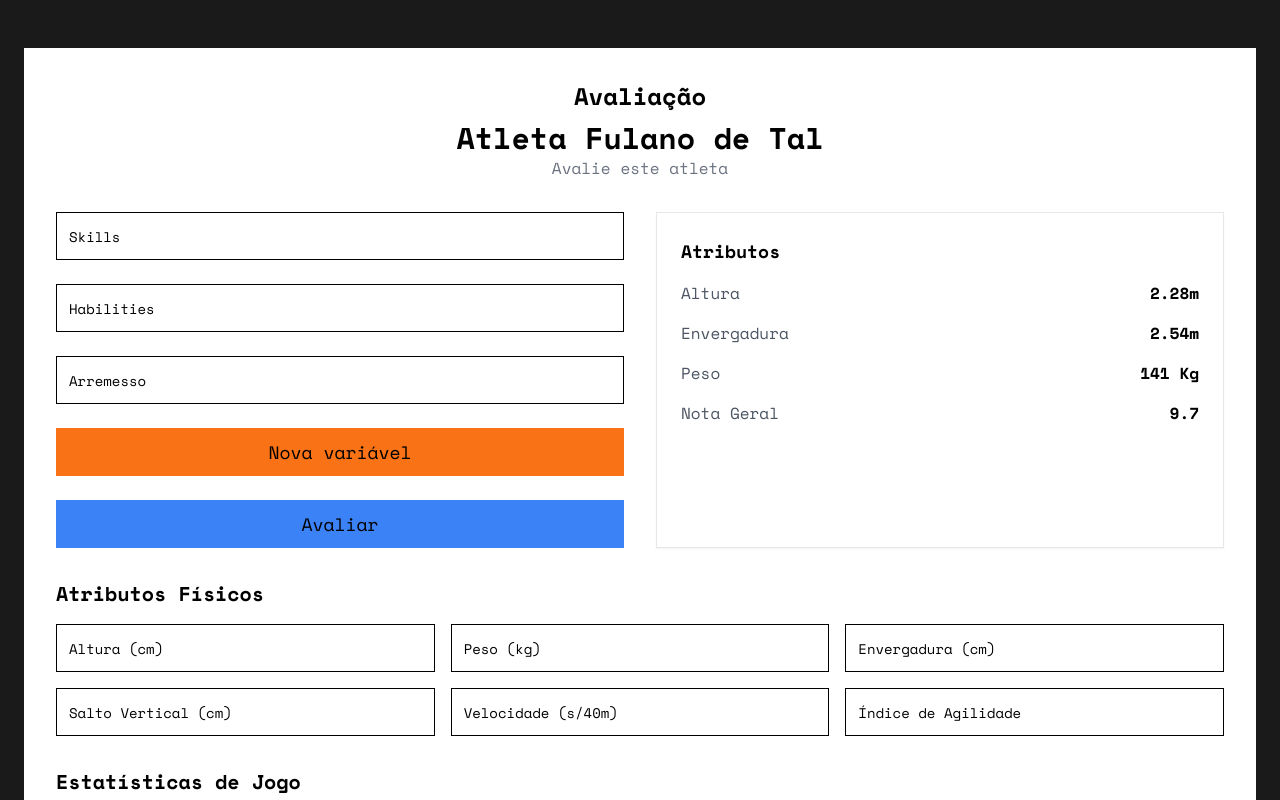
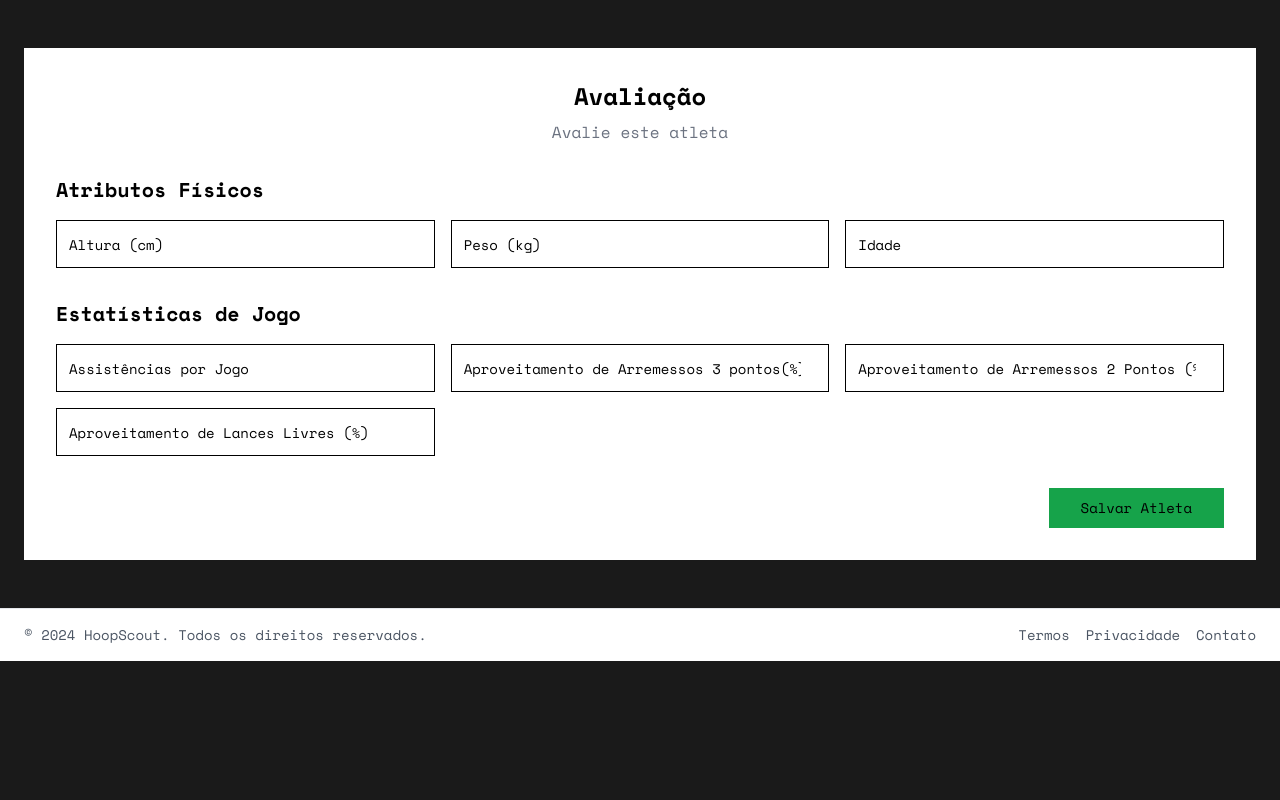
Before and after one commit to brenolino/hoop-scout, a Next.js app: page /athlete/rating in a window 1280 px wide. Shown: the top 800 px of the page. Built offline with nearby package versions, Linux system fonts and the light colour scheme.

Commit message:
ajustes pontuais

```diff
--- a/app/athlete/rating/page.tsx
+++ b/app/athlete/rating/page.tsx
@@ -9,32 +9,52 @@ import { Card } from "@/components/ui/card"
 import { Dialog, DialogContent, DialogHeader, DialogTitle, DialogTrigger } from "@/components/ui/dialog"
 import Footer from "../../components/footer"
 
-// Dados do atleta modelo para comparação
-const modelAthleteData = [
-  { attribute: "Altura", value: "2.28m" },
-  { attribute: "Envergadura", value: "2.54m" },
-  { attribute: "Peso", value: "141 Kg" },
-  { attribute: "Nota Geral", value: "9.7" },
-]
+export default function AthleteRatingPage() {
 
-export default function AthleteRatingPage() {
-  const [variables, setVariables] = useState([
-    { name: "Skills", value: "" },
-    { name: "Habilities", value: "" },
-    { name: "Arremesso", value: "" },
-  ])
+  const userString = localStorage.getItem('user');
+  const nomeAtleta = userString ? JSON.parse(userString).name : '';
 
-  const [newVariable, setNewVariable] = useState({
-    name: "",
-    grade: "",
-    weight: "",
-  })
 
-  const handleAddVariable = () => {
-    if (newVariable.name && newVariable.grade && newVariable.weight) {
-      setVariables([...variables, { name: newVariable.name, value: "" }])
-      setNewVariable({ name: "", grade: "", weight: "" })
+  async function salvarDados() {
+    const altura = document.querySelector('input[placeholder="Altura (cm)"]') as HTMLInputElement;
+    const peso = document.querySelector('input[placeholder="Peso (kg)"]') as HTMLInputElement;
+    const idade = document.querySelector('input[placeholder="Idade"]') as HTMLInputElement;
+    const assists = document.querySelector('input[placeholder="Assistências por Jogo"]') as HTMLInputElement;
+    const threePointPercentage = document.querySelector('input[placeholder="Aproveitamento de Arremessos 3 pontos(%)"]') as HTMLInputElement;
+    const twoPointPercentage = document.querySelector('input[placeholder="Aproveitamento de Arremessos 2 Pontos (%)"]') as HTMLInputElement;
+    const freeThrowPercentage = document.querySelector('input[placeholder="Aproveitamento de Lances Livres (%)"]') as HTMLInputElement;
+
+    const userString = localStorage.getItem('user');
+    const user = userString ? JSON.parse(userString) : null;
+
+    if (!user) {
+      alert('Usuário não encontrado');
+      return;
     }
+
+    const response = await fetch('http://localhost:8083/athlete', {
+      method: 'POST',
+      headers: {
+        'Content-Type': 'application/json',
+        'Authorization': `Bearer ${user.token}`
+      },
+      body: JSON.stringify({
+        height: altura.value,
+        weight: peso.value,
+        age: idade.value,
+        assistsGame: assists.value,
+        longShot: threePointPercentage.value,
+        shortShot: twoPointPercentage.value,
+        freeThrow: freeThrowPercentage.value
+      })
+    });
+
+    if (response.ok) {
+      alert('Atleta salvo com sucesso!');
+    } else {
+      alert('Erro ao salvar atleta');
+  }
+
   }
 
   return (
@@ -45,76 +65,11 @@ export default function AthleteRatingPage() {
         <div className="bg-white rounded-lg p-8">
           <div className="text-center mb-8">
             <h2 className="text-2xl font-bold mb-2">Avaliação</h2>
-            <h1 className="text-3xl font-bold">Atleta Fulano de Tal</h1>
+            <h1 className="text-3xl font-bold">{nomeAtleta}</h1>
             <p className="text-gray-500">Avalie este atleta</p>
           </div>
 
-          <div className="grid grid-cols-1 md:grid-cols-2 gap-8">
-            {/* Left side - Variables and Rating */}
-            <div className="space-y-6">
-              {variables.map((variable, index) => (
-                <Input
-                  key={index}
-                  placeholder={variable.name}
-                  value={variable.value}
-                  onChange={(e) => {
-                    const newVariables = [...variables]
-                    newVariables[index].value = e.target.value
-                    setVariables(newVariables)
-                  }}
-                  className="h-12 text-lg"
-                />
-              ))}
 
-              <Dialog>
-                <DialogTrigger asChild>
-                  <Button className="w-full h-12 bg-orange-500 hover:bg-orange-600 text-lg">Nova variável</Button>
-                </DialogTrigger>
-                <DialogContent className="bg-white">
-                  <DialogHeader>
-                    <DialogTitle>Adicionar Nova Variável</DialogTitle>
-                  </DialogHeader>
-                  <div className="space-y-4 py-4 ">
-                    <Input
-                      placeholder="Nova Variável"
-                      value={newVariable.name}
-                      onChange={(e) => setNewVariable({ ...newVariable, name: e.target.value })}
-                    />
-                    <Input
-                      placeholder="Nota"
-                      type="number"
-                      value={newVariable.grade}
-                      onChange={(e) => setNewVariable({ ...newVariable, grade: e.target.value })}
-                    />
-                    <Input
-                      placeholder="Peso"
-                      type="number"
-                      value={newVariable.weight}
-                      onChange={(e) => setNewVariable({ ...newVariable, weight: e.target.value })}
-                    />
-                    <Button className="w-full bg-orange-500 hover:bg-orange-600" onClick={handleAddVariable}>
-                      Adicionar Variável
-                    </Button>
-                  </div>
-                </DialogContent>
-              </Dialog>
-
-              <Button className="w-full h-12 bg-blue-500 hover:bg-blue-600 text-lg">Avaliar</Button>
-            </div>
-
-            {/* Right side - Model Athlete Card */}
-            <Card className="p-6">
-              <h3 className="text-lg font-semibold mb-4">Atributos</h3>
-              <div className="space-y-4">
-                {modelAthleteData.map((item, index) => (
-                  <div key={index} className="flex justify-between items-center">
-                    <span className="text-gray-600">{item.attribute}</span>
-                    <span className="font-semibold">{item.value}</span>
-                  </div>
-                ))}
-              </div>
-            </Card>
-          </div>
 
           {/* Physical Attributes Section */}
           <div className="mt-8">
@@ -122,10 +77,7 @@ export default function AthleteRatingPage() {
             <div className="grid grid-cols-1 md:grid-cols-3 gap-4">
               <Input placeholder="Altura (cm)" type="number" className="h-12" />
               <Input placeholder="Peso (kg)" type="number" className="h-12" />
-              <Input placeholder="Envergadura (cm)" type="number" className="h-12" />
-              <Input placeholder="Salto Vertical (cm)" type="number" className="h-12" />
-              <Input placeholder="Velocidade (s/40m)" type="number" className="h-12" />
-              <Input placeholder="Índice de Agilidade" type="number" className="h-12" />
+              <Input placeholder="Idade" type="number" className="h-12" />
             </div>
           </div>
 
@@ -133,11 +85,9 @@ export default function AthleteRatingPage() {
           <div className="mt-8">
             <h3 className="text-xl font-bold mb-4">Estatísticas de Jogo</h3>
             <div className="grid grid-cols-1 md:grid-cols-3 gap-4">
-              <Input placeholder="Pontos por Jogo" type="number" className="h-12" />
-              <Input placeholder="Rebotes por Jogo" type="number" className="h-12" />
               <Input placeholder="Assistências por Jogo" type="number" className="h-12" />
-              <Input placeholder="Aproveitamento de Arremessos (%)" type="number" className="h-12" />
-              <Input placeholder="Aproveitamento de 3 Pontos (%)" type="number" className="h-12" />
+              <Input placeholder="Aproveitamento de Arremessos 3 pontos(%)" type="number" className="h-12" />
+              <Input placeholder="Aproveitamento de Arremessos 2 Pontos (%)" type="number" className="h-12" />
               <Input placeholder="Aproveitamento de Lances Livres (%)" type="number" className="h-12" />
             </div>
           </div>
@@ -145,7 +95,7 @@ export default function AthleteRatingPage() {
           {/* Save Button */}
           <div className="mt-8 flex justify-end">
             <Link href="/dashboard">
-              <Button className="bg-green-600 hover:bg-green-700 px-8">Salvar Atleta</Button>
+              <Button className="bg-green-600 hover:bg-green-700 px-8" onClick={salvarDados}>Salvar Atleta</Button>
             </Link>
           </div>
         </div>
--- a/app/athlete/statistics/[id]/page.tsx
+++ b/app/athlete/statistics/[id]/page.tsx
@@ -100,6 +100,7 @@ export default function AthleteStatisticsPage() {
           { attribute: "Aproveitamento de Arremessos", Valor: percentageFormatter(modelData.shortShot) },
           { attribute: "Aproveitamento de 3 Pontos", Valor: percentageFormatter(modelData.longShot) },
           { attribute: "Aproveitamento de Lances Livres", Valor: percentageFormatter(modelData.freeThrow)},
+          { attribute: "Assistências por jogo", Valor: modelData.assistsGame},
         ];
         const auxAthleteData: ChartDataItem[] = [
           { attribute: "Idade", Valor: athleteData.age },
@@ -108,6 +109,7 @@ export default function AthleteStatisticsPage() {
           { attribute: "Aproveitamento de Arremessos", Valor:  percentageFormatter(athleteData.shortShot) },
           { attribute: "Aproveitamento de 3 Pontos", Valor:  percentageFormatter(athleteData.longShot) },
           { attribute: "Aproveitamento de Lances Livres", Valor: percentageFormatter(athleteData.freeThrow)},
+          { attribute: "Assistências por jogo", Valor: modelData.assistsGame},
         ];
         const auxComparisonData: ChartDataItem[] = [
           { attribute: "Idade", Atleta: athleteData.age, Modelo: modelData.age},
@@ -116,6 +118,7 @@ export default function AthleteStatisticsPage() {
           { attribute: "Aproveitamento de Arremessos", Atleta: percentageFormatter(athleteData.shortShot), Modelo: percentageFormatter(modelData.shortShot) },
           { attribute: "Aproveitamento de 3 Pontos", Atleta: percentageFormatter(athleteData.longShot), Modelo: percentageFormatter(modelData.longShot) },
           { attribute: "Aproveitamento de Lances Livres", Atleta: percentageFormatter(athleteData.freeThrow), Modelo: percentageFormatter(modelData.freeThrow) },
+          { attribute: "Assistências por jogo", Atleta: modelData.assistsGame},
         ];
 
         setModelData(auxModelData);
--- a/app/components/navbar.tsx
+++ b/app/components/navbar.tsx
@@ -38,13 +38,10 @@ export function Navbar() {
             </DropdownMenuItem>
           </DropdownMenuContent>
         </DropdownMenu>
-        <Link href="/login">
-          <Button variant="outline" className="border-black text-black hover:bg-black hover:text-white">
-            Entrar
+        <Link href="/">
+          <Button variant="outline" className="border-black text-black hover:bg-black hover:text-white" onClick = {() => {window.location.href = '/'}}>
+            Sair
           </Button>
-        </Link>
-        <Link href="/cadastro">
-          <Button className="bg-black text-white hover:bg-black/90">Inscreva-se</Button>
         </Link>
       </div>
     </nav>
--- a/app/page.tsx
+++ b/app/page.tsx
@@ -46,10 +46,9 @@ export default function LoginPage() {
         console.error(erro);
       }
       console.log(user)
-      alert('aaa')
       switch (user.role) {
         case 'user':
-          window.location.href = '/athlete/statistics/' + user.userId;
+          window.location.href = '/about' ;
           break;
         case 'coach':
           window.location.href = '/dashboard';
```
Also changed, not shown: app/dashboard/page.tsx (+4 -6 lines).
